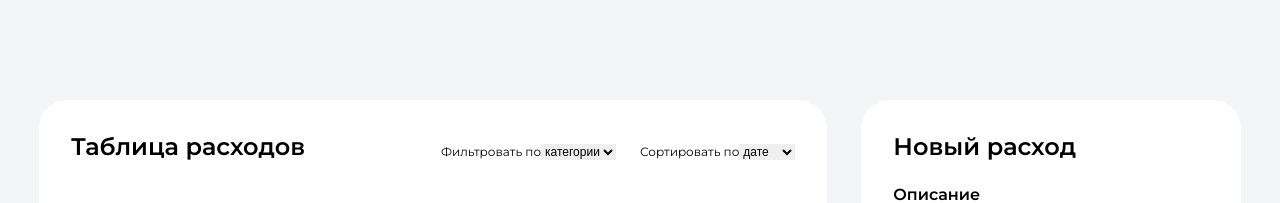
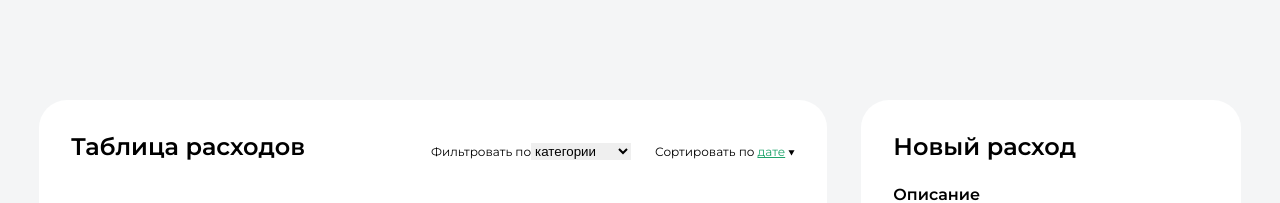
Before and after one commit to teacher-cheater/expense-tracker, a React (Create React App) app: page / in a window 1280 px wide. Shown: the top 203 px of the page. Built offline with nearby package versions, Linux system fonts and the light colour scheme.

Commit message:
add: styles, filter category, sort date, fix bug

```diff
--- a/src/App.js
+++ b/src/App.js
@@ -8,27 +8,43 @@ function App() {
         const storedExpenses = localStorage.getItem('expenses');
         return storedExpenses ? JSON.parse(storedExpenses) : [];
     });
+    const [sort, setSort] = useState(false);
+    const [filteredCategory, setFilteredCategory] = useState('');
 
     useEffect(() => {
         localStorage.setItem('expenses', JSON.stringify(expenses));
     }, [expenses]);
-
-    console.log(expenses)
 
     const addExpense = (expense) => {
         setExpenses([...expenses, expense]);
     };
 
     const deleteExpense = (id) => {
-        const updateExpenses = expenses.filter((expense)=> expense.id !== id)
+        const updateExpenses = expenses.filter((expense) => expense.id !== id)
         setExpenses(updateExpenses);
     };
+
+    const filterExpenses = (category) => {
+        setFilteredCategory(category);
+    };
+
+    const sortExpenses = () => {
+        setSort(!sort);
+    };
+
+    const filteredExpenses = expenses.filter(expense =>
+        filteredCategory ? expense.category === filteredCategory : true
+    );
+
+    const sortedExpenses = sort
+        ? [...filteredExpenses].sort((a, b) => new Date(a.date) - new Date(b.date))
+        : filteredExpenses;
 
     return (
         <div className="App">
             <div className="my-expenses">
-                <ExpenseList expenses={expenses} onDelete={deleteExpense}/>
-                <ExpenseForm onAdd={addExpense} />
+                <ExpenseList expenses={sortedExpenses} onDelete={deleteExpense} sortExpenses={sortExpenses} filterExpenses={filterExpenses} />
+                <ExpenseForm onAdd={addExpense}/>
             </div>
         </div>
     );
--- a/src/components/ExpenseForm/ExpenseForm.jsx
+++ b/src/components/ExpenseForm/ExpenseForm.jsx
@@ -36,8 +36,8 @@ const ExpenseForm = ({onAdd}) => {
                         type="radio"
                         id="meal"
                         name="category"
-                        value="еда"
-                        checked={formData.category === 'еда'}
+                        value="meal"
+                        checked={formData.category === 'meal'}
                         onChange={handleChange}
                     />
                     <label htmlFor="meal" className={s.categoryLabel}>
@@ -49,8 +49,8 @@ const ExpenseForm = ({onAdd}) => {
                         type="radio"
                         id="transport"
                         name="category"
-                        value="транспорт"
-                        checked={formData.category === 'транспорт'}
+                        value="transport"
+                        checked={formData.category === 'transport'}
                         onChange={handleChange}
                     />
                     <label htmlFor="transport" className={s.categoryLabel}>
@@ -61,9 +61,9 @@ const ExpenseForm = ({onAdd}) => {
                     <input
                         type="radio"
                         name="category"
-                        value="жилье"
+                        value="housing"
                         id="housing"
-                        checked={formData.category === 'жилье'}
+                        checked={formData.category === 'housing'}
                         onChange={handleChange}
                     />
                     <label htmlFor="housing" className={s.categoryLabel}>
@@ -74,9 +74,9 @@ const ExpenseForm = ({onAdd}) => {
                     <input
                         type="radio"
                         name="category"
-                        value="развлечения"
+                        value="entertainments"
                         id="entertainments"
-                        checked={formData.category === 'развлечения'}
+                        checked={formData.category === 'entertainments'}
                         onChange={handleChange}
                     />
 
@@ -88,9 +88,9 @@ const ExpenseForm = ({onAdd}) => {
                     <input
                         type="radio"
                         name="category"
-                        value="образование"
+                        value="education"
                         id="education"
-                        checked={formData.category === 'образование'}
+                        checked={formData.category === 'education'}
                         onChange={handleChange}
                     />
                     <label htmlFor="education" className={s.categoryLabel}>
@@ -101,9 +101,9 @@ const ExpenseForm = ({onAdd}) => {
                     <input
                         type="radio"
                         name="category"
-                        value="другое"
+                        value="more"
                         id="more"
-                        checked={formData.category === 'другое'}
+                        checked={formData.category === 'more'}
                         onChange={handleChange}
                     />
                     <label htmlFor="more" className={s.categoryLabel}>
--- a/src/components/ExpenseForm/ExpenseForm.module.css
+++ b/src/components/ExpenseForm/ExpenseForm.module.css
@@ -46,7 +46,7 @@
 }
 
 input[type="radio"]:checked + .categoryLabel {
-    background: #a8e6a1; /* Зеленый фон */
+    background: #a8e6a1;
 }
 
 .subtitle {
--- a/src/components/ExpenseList/ExpenseList.jsx
+++ b/src/components/ExpenseList/ExpenseList.jsx
@@ -4,8 +4,7 @@ import pen from '../../images/icons/pen.svg'
 import bag from '../../images/icons/del.svg'
 import arrow from '../../images/icons/arrow.svg'
 
-const ExpenseList = ({expenses, onDelete}) => {
-
+const ExpenseList = ({expenses, onDelete, sortExpenses, filterExpenses}) => {
     return (
         <div className={s.list}>
             <div className={s.headerExpense}>
@@ -13,18 +12,19 @@ const ExpenseList = ({expenses, onDelete}) => {
                 <div className={s.blockFilter}>
                     <div>
                         <span className={s.titleFilter}>Фильтровать по</span>
-                        <select className={s.select}>
-                            <option value="category-asc">категории</option>
-                            <option value="category-desc">категории</option>
+                        <select className={s.filterExpense} onChange={(e) => filterExpenses(e.target.value)}>
+                            <option value="">категории</option>
+                            <option value="meal">еда</option>
+                            <option value="transport">транспорт</option>
+                            <option value="housing">жилье</option>
+                            <option value="entertainments">развлечения</option>
+                            <option value="education">образование</option>
+                            <option value="more">другое</option>
                         </select>
                     </div>
                     <div>
-                        <span className={s.titleFilter}>Сортировать по</span>
-                        <select className={s.select}>
-                            <option value="date-asc">дате</option>
-                            <option value="date-desc">дате</option>
-                            <option value="сумме">сумме</option>
-                        </select>
+                        <span onClick={() => sortExpenses()} className={s.titleFilter}>Сортировать по <span
+                            className={s.sortDate}>дате</span> <img src={arrow} alt="arrow"/></span>
                     </div>
                 </div>
             </div>
--- a/src/components/ExpenseList/ExpenseList.module.css
+++ b/src/components/ExpenseList/ExpenseList.module.css
@@ -30,6 +30,15 @@
     font-weight: 400;
     line-height: 1.5;
     text-align: center;
+}
+
+.filterExpense{
+    border: none;
+}
+
+.sortDate{
+    color: #1FA46C;
+    text-decoration: underline;
 }
 
 .select {
@@ -65,10 +74,6 @@
     flex: 1 0 16%;
 }
 
-.subtitle {
-
-}
-
 .content {
     font-size: 12px;
     font-weight: 400;
```
